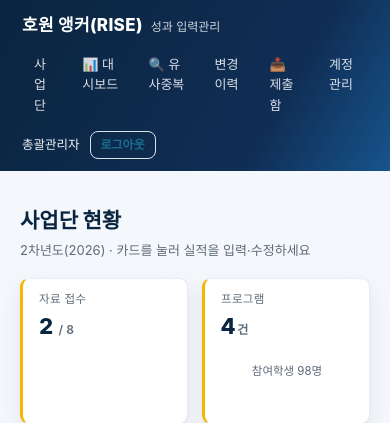
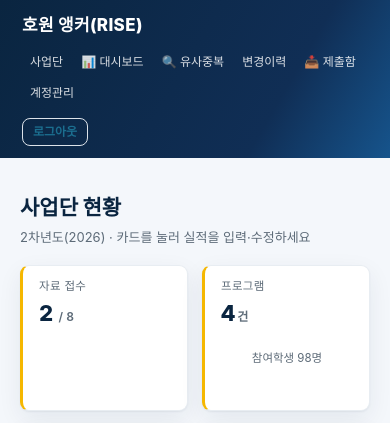
Before and after one commit to jjgsmaf77-stack/howon-rise, a FastAPI app: page / in a window 390 px wide. Shown: the top 423 px of the page. Run offline with FastAPI, Linux system fonts and the light colour scheme; the visitor is signed in with stand-in values (Sample User, id 1); data comes from the database, SQL or seed files in the repository; data that the repository does not hold is empty.

Commit message:
Fix: 입력관리 상단 메뉴 반응형 — 메뉴 6개 확장 후 좁은 화면에서 계정관리 등 잘리던 문제 (줄바꿈 허용·모바일 축약)
Co-Authored-By: Claude Fable 5 <noreply@anthropic.com>

```diff
--- a/admin-app/static/admin.css
+++ b/admin-app/static/admin.css
@@ -18,15 +18,20 @@ a { color: var(--teal); text-decoration: none; }
 
 /* topbar */
 .topbar {
-  display: flex; align-items: center; gap: 22px;
+  display: flex; align-items: center; gap: 16px; flex-wrap: wrap; row-gap: 6px;
   background: linear-gradient(120deg, var(--navy) 0%, var(--navy-800) 70%, #16548c 100%);
   color: #fff; padding: 12px 22px; position: sticky; top: 0; z-index: 10;
 }
 .brand { display: flex; align-items: baseline; gap: 8px; color: #fff; }
 .brand .mark { font-weight: 800; font-size: 17px; letter-spacing: .02em; }
 .brand .sub { font-size: 12px; opacity: .8; }
-.topnav { display: flex; gap: 4px; }
-.topnav a { color: rgba(255,255,255,.85); padding: 6px 12px; border-radius: 8px; font-size: 13px; }
+.topnav { display: flex; gap: 2px; flex-wrap: wrap; }
+.topnav a { color: rgba(255,255,255,.85); padding: 6px 10px; border-radius: 8px; font-size: 13px; white-space: nowrap; }
+@media (max-width: 700px) {
+  .brand .sub { display: none; }
+  .topnav a { padding: 5px 8px; font-size: 12px; }
+  .userbox span { display: none; }
+}
 .topnav a:hover { background: rgba(255,255,255,.12); color: #fff; }
 .userbox { margin-left: auto; display: flex; align-items: center; gap: 10px; font-size: 12.5px; opacity: .95; }
 
```
